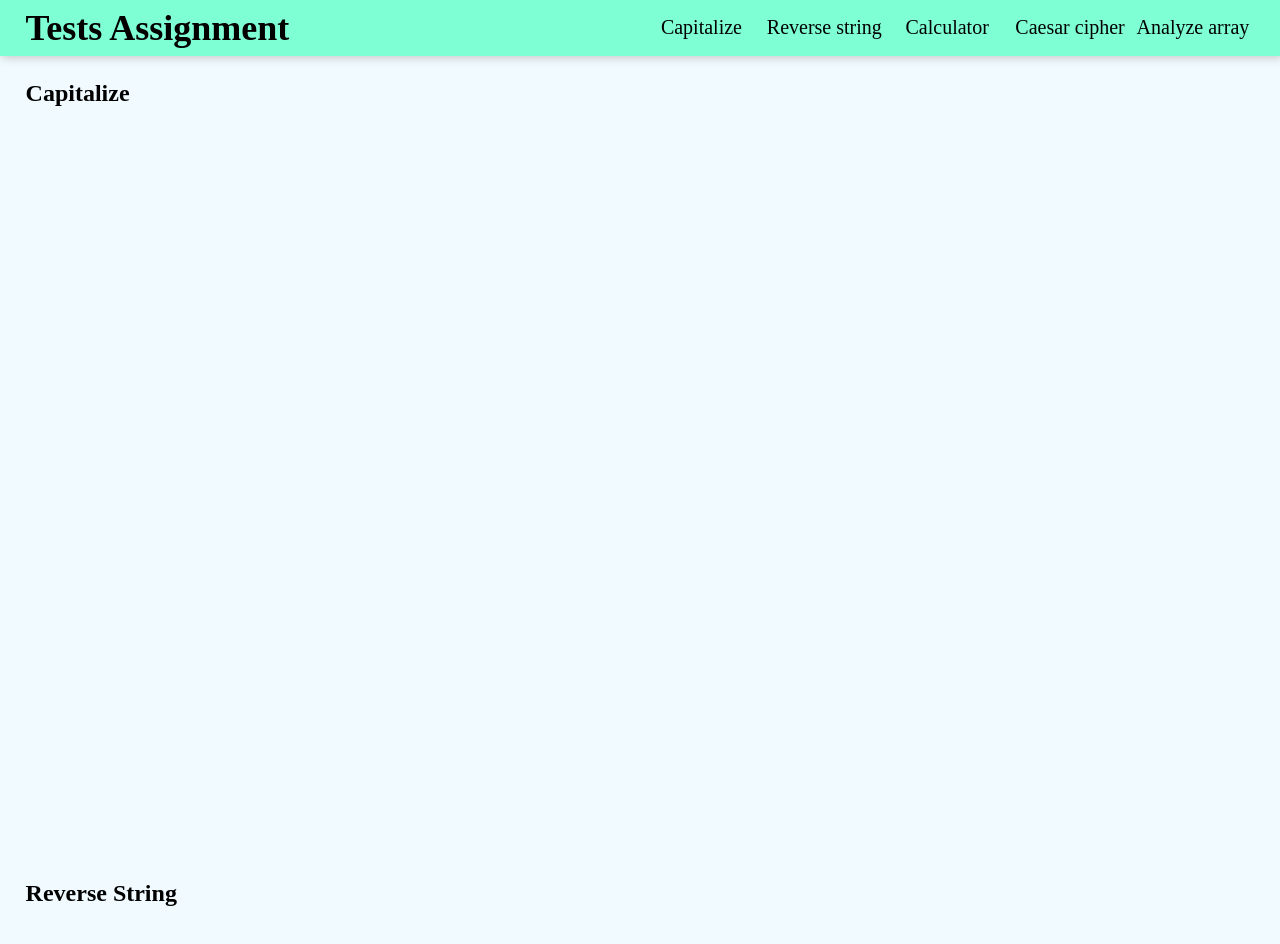
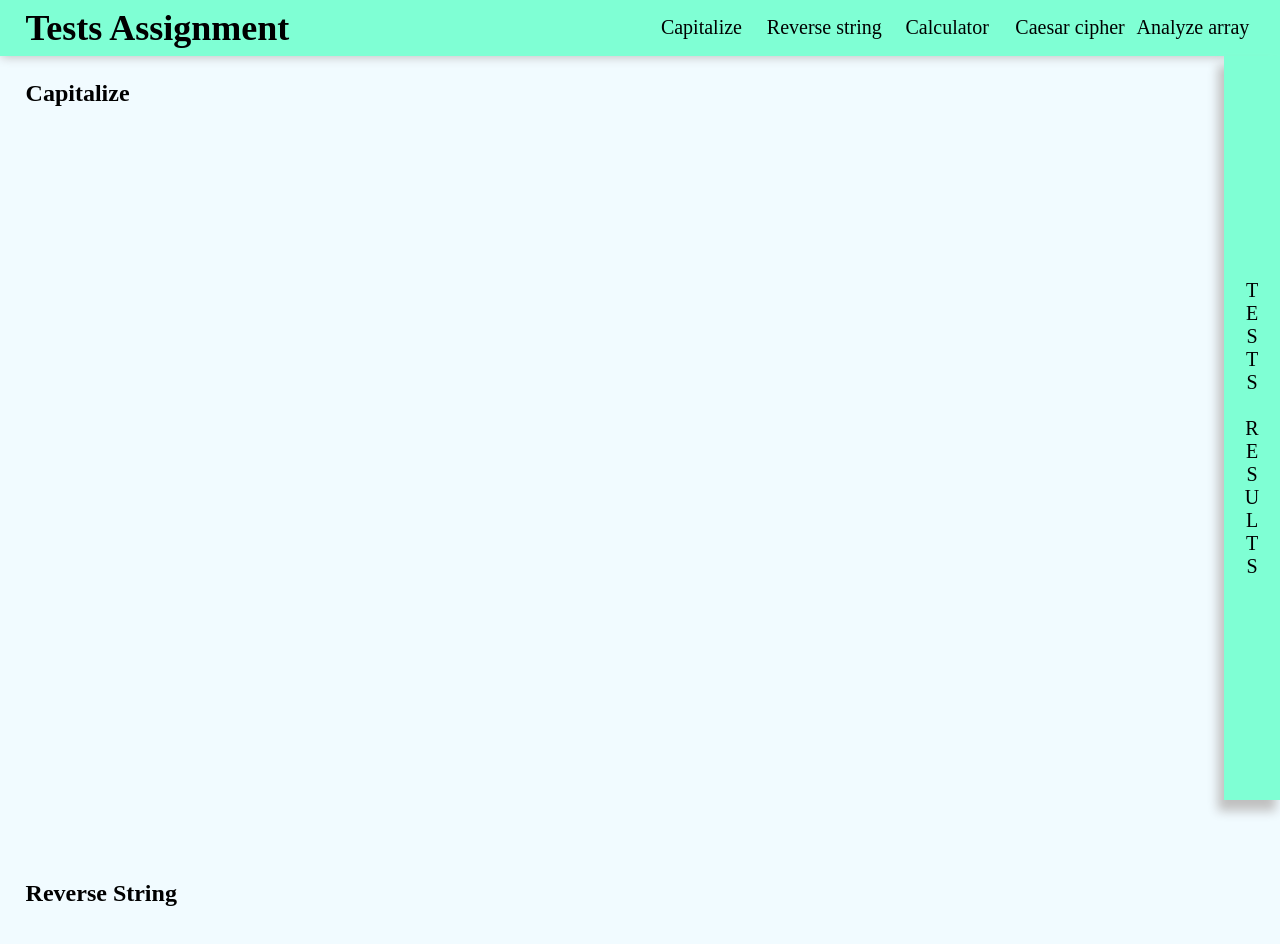
Before and after one commit to artsyl3/Brainnest-Test-App, a website: page index.html in a window 1280 px wide. Shown: the top 944 px of the page. Drawn offline with Linux system fonts and the light colour scheme.

Commit message:
adding tests results button

```diff
--- a/index.html
+++ b/index.html
@@ -8,6 +8,7 @@
   <title>Tests</title>
 </head>
 <body>
+  <a class="test-results" href="./coverage/lcov-report/index.html" target="_blank">T</br>E</br>S</br>T</br>S</br> </br>R</br>E</br>S</br>U</br>L</br>T</br>S</a>
   <header class="navbar">
     <a href="#"><h1>Tests Assignment</h1></a>
     <div class="navlinks">
--- a/styles/styles.css
+++ b/styles/styles.css
@@ -24,6 +24,28 @@ a {
   text-decoration: none;
 }
 
+.test-results {
+  height: 93vh;
+  width: 7vh;
+  position: fixed;
+  top: 7vh;
+  right: 0;
+  background-color: aquamarine;
+  box-shadow: -5px 10px 10px 1px silver;
+  z-index: 5001;
+  display: flex;
+  justify-content: center;
+  align-items: center;
+  text-align: center;
+}
+
+.test-results:hover {
+  border-radius: 10px;
+  background-color: rgb(0, 77, 77);
+  color: rgb(241, 251, 255);
+  cursor: pointer;
+}
+
 .navbar {
   height: 7vh;
   width: 100%;
@@ -35,6 +57,7 @@ a {
   position: fixed;
   top: 0;
   padding: 0 2%;
+  z-index: 5000;
 }
 
 .navlinks {
```
